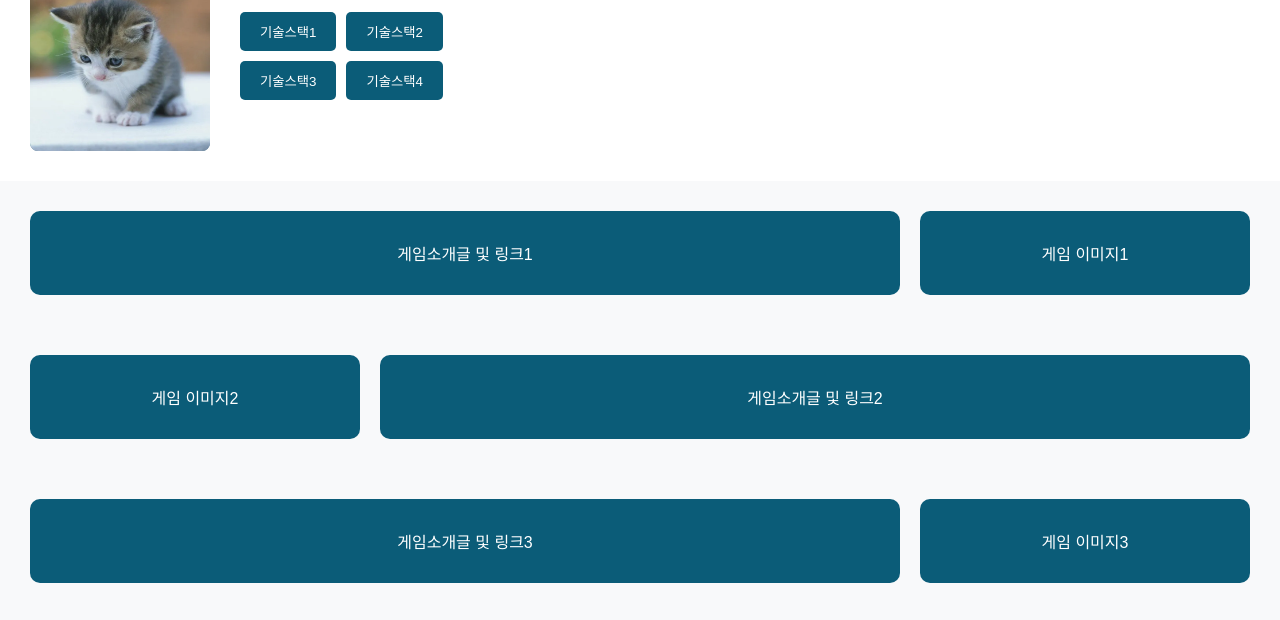
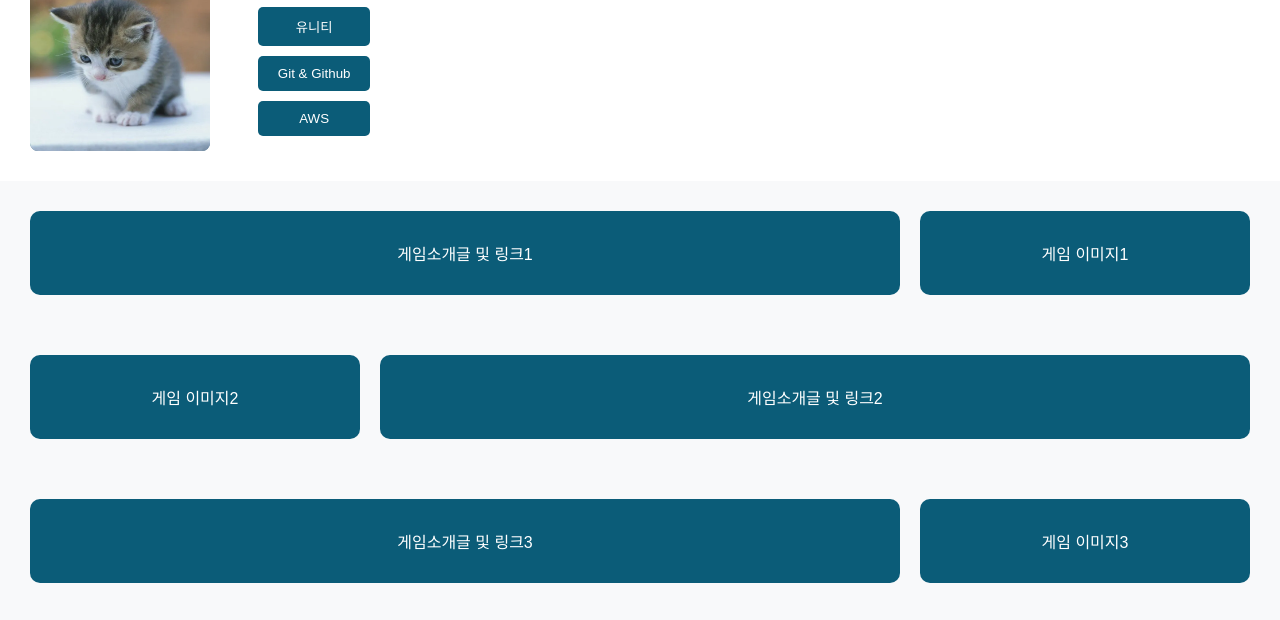
Before and after one commit to Terrrrrrra/Terrrrrrra.github.io, a plain HTML site: page index.html in a window 1280 px wide. Shown: the part 180-800 px from the top of the page. Drawn offline with Linux system fonts and the light colour scheme.

Commit message:
stack set center

```diff
--- a/index.html
+++ b/index.html
@@ -17,10 +17,9 @@
         <div class="profile-info">
             <div class="name">장기성</div>
             <div class="tech-stack">
-                <button>기술스택1</button>
-                <button>기술스택2</button>
-                <button>기술스택3</button>
-                <button>기술스택4</button>
+                <button>유니티</button>
+                <button>Git & Github</button>
+                <button>AWS</button>
             </div>
         </div>
     </section>
--- a/style.css
+++ b/style.css
@@ -49,7 +49,7 @@ header {
 .profile-info {
     display: flex;
     flex-direction: column;
-    gap: 15px;
+    gap: 10px;
     align-items: center;
     align-items: flex-start;
 }
@@ -65,8 +65,9 @@ header {
 
 .tech-stack {
     display: grid;
-    grid-template-columns: repeat(2, 1fr);
+    grid-template-columns: repeat(1, 1fr);
     gap: 10px;
+    align-self: center;
 }
 
 .tech-stack button {
```
